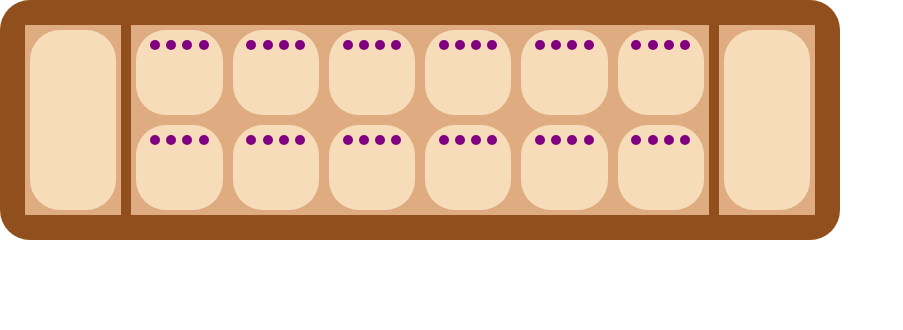
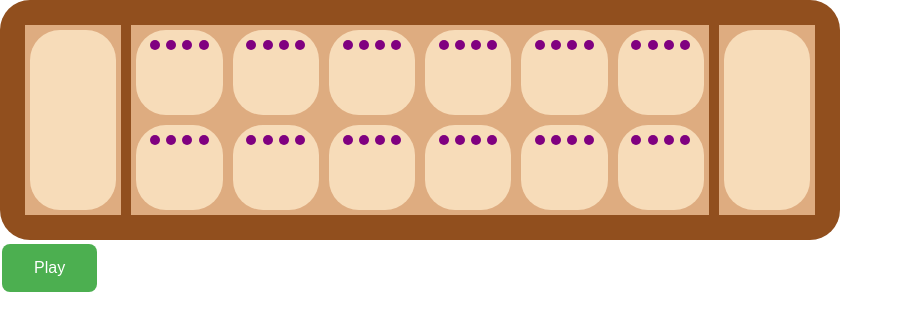
Before and after one commit to papaB3A/simbaz-mancala-solution, a React (Create React App) app in the folder my-app/: page / in a window 1280 px wide. Shown: the top 330 px of the page, without its empty margins (0-903 px from the left). Built offline with nearby package versions, Linux system fonts and the light colour scheme.

Commit message:
gamemessage

```diff
--- a/my-app/src/App.css
+++ b/my-app/src/App.css
@@ -119,3 +119,27 @@
 .pot.target {
   background-color: #399918;
 }
+/* PlayButton.css */
+button {
+  background-color: #4CAF50;  /* Green background */
+  color: white;               /* White text */
+  border: none;               /* Remove default border */
+  padding: 15px 32px;         /* Padding around the text */
+  text-align: center;         /* Center text horizontally */
+  text-decoration: none;      /* Remove underline */
+  display: inline-block;      /* Align the button properly */
+  font-size: 16px;            /* Text size */
+  margin: 4px 2px;            /* Small margin around the button */
+  cursor: pointer;           /* Pointer cursor on hover */
+  border-radius: 8px;         /* Rounded corners */
+  transition: background-color 0.3s, transform 0.2s; /* Smooth transition */
+}
+
+button:hover {
+  background-color: #45a049;  /* Darker green on hover */
+  transform: scale(1.05);      /* Slightly enlarge the button on hover */
+}
+
+button:active {
+  background-color: #388e3c;  /* Even darker green when clicked */
+}
--- a/my-app/src/App.js
+++ b/my-app/src/App.js
@@ -2,13 +2,15 @@ import './App.css';
 import Header from "./components/Header.js";
 import Instructions from "./components/Instructions.js";
 import GameBoard from "./components/GameBoard.js";
-
+import PlayButton from './components/GameButton.js';
 function App() {
   return (
     <div className="App">
       <Header/>
       <Instructions/>
       <GameBoard/>
+      <PlayButton/>
+
     </div>
   );
 }
--- /dev/null
+++ b/my-app/src/components/GameButton.js
@@ -0,0 +1,12 @@
+import React from 'react';
+
+
+const PlayButton = () => {
+  return (
+    <button>
+      Play
+    </button>
+  );
+}
+
+export default PlayButton;
```
Also changed, not shown: my-app/src/components/GameMessage.js (added).
